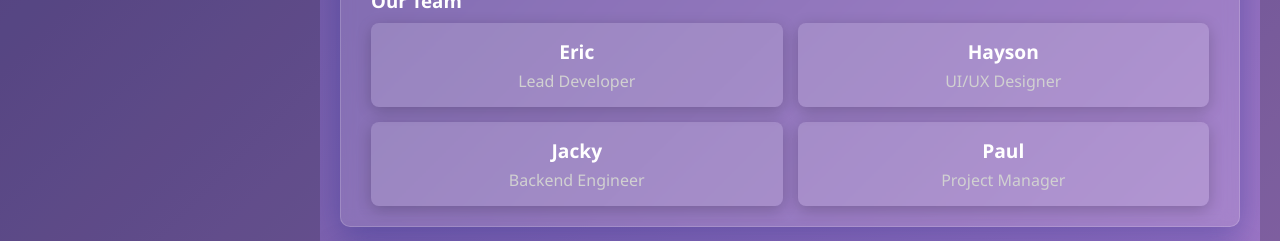
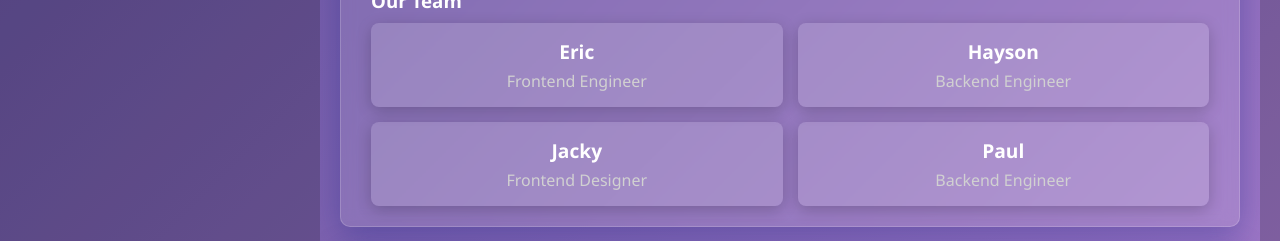
Before and after one commit to nelonmelons/krackle, a React (Create React App) app in the folder frontend/: page / in a window 1280 px wide. Shown: the part 442-683 px from the top of the page. Built offline with nearby package versions, Linux system fonts and the light colour scheme; no server answers.

Commit message:
Update Home.js

```diff
--- a/frontend/src/Home.js
+++ b/frontend/src/Home.js
@@ -128,19 +128,19 @@ const Home = () => {
                     <div className="team-members">
                         <div className="member">
                             <h4>Eric</h4>
-                            <p>Lead Developer</p>
+                            <p>Frontend Engineer</p>
                         </div>
                         <div className="member">
                             <h4>Hayson</h4>
-                            <p>UI/UX Designer</p>
+                            <p>Backend Engineer</p>
                         </div>
                         <div className="member">
                             <h4>Jacky</h4>
-                            <p>Backend Engineer</p>
+                            <p>Frontend Designer</p>
                         </div>
                         <div className="member">
                             <h4>Paul</h4>
-                            <p>Project Manager</p>
+                            <p>Backend Engineer</p>
                         </div>
                     </div>
                 </section>
```
